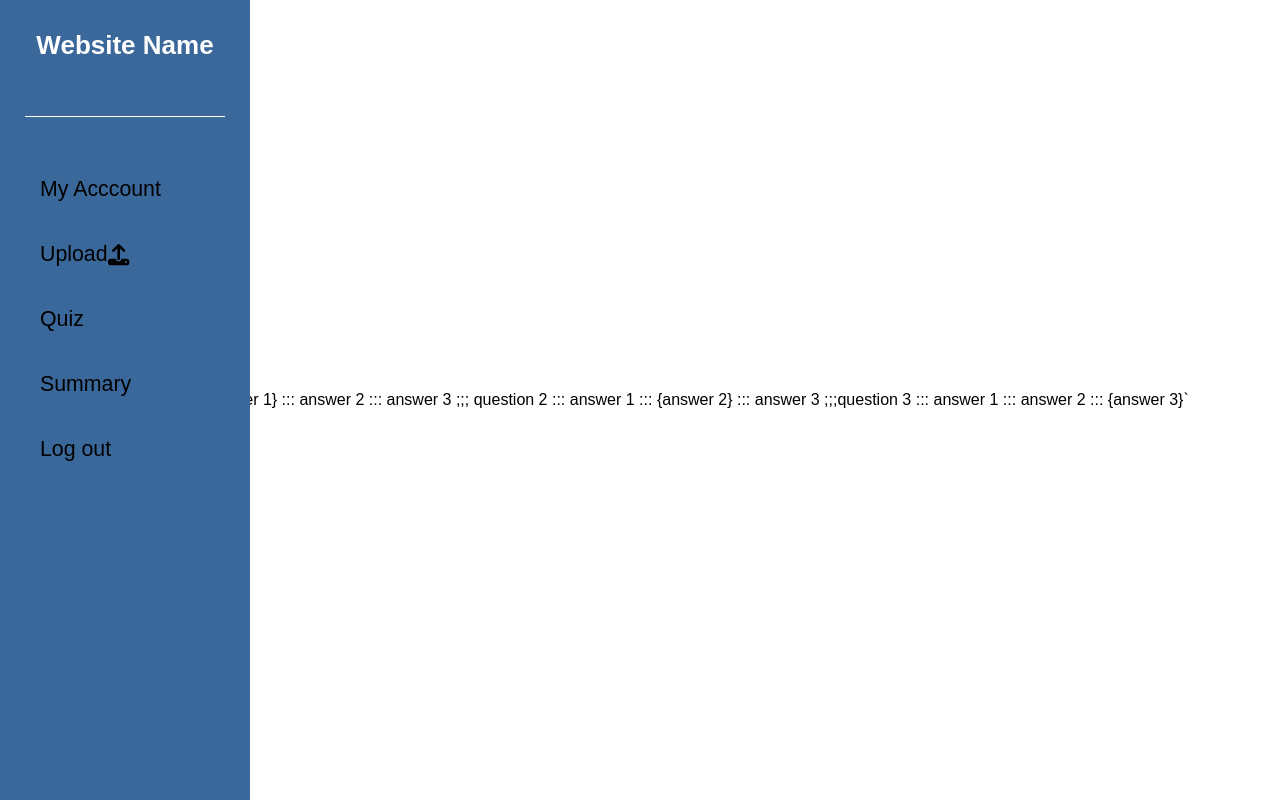
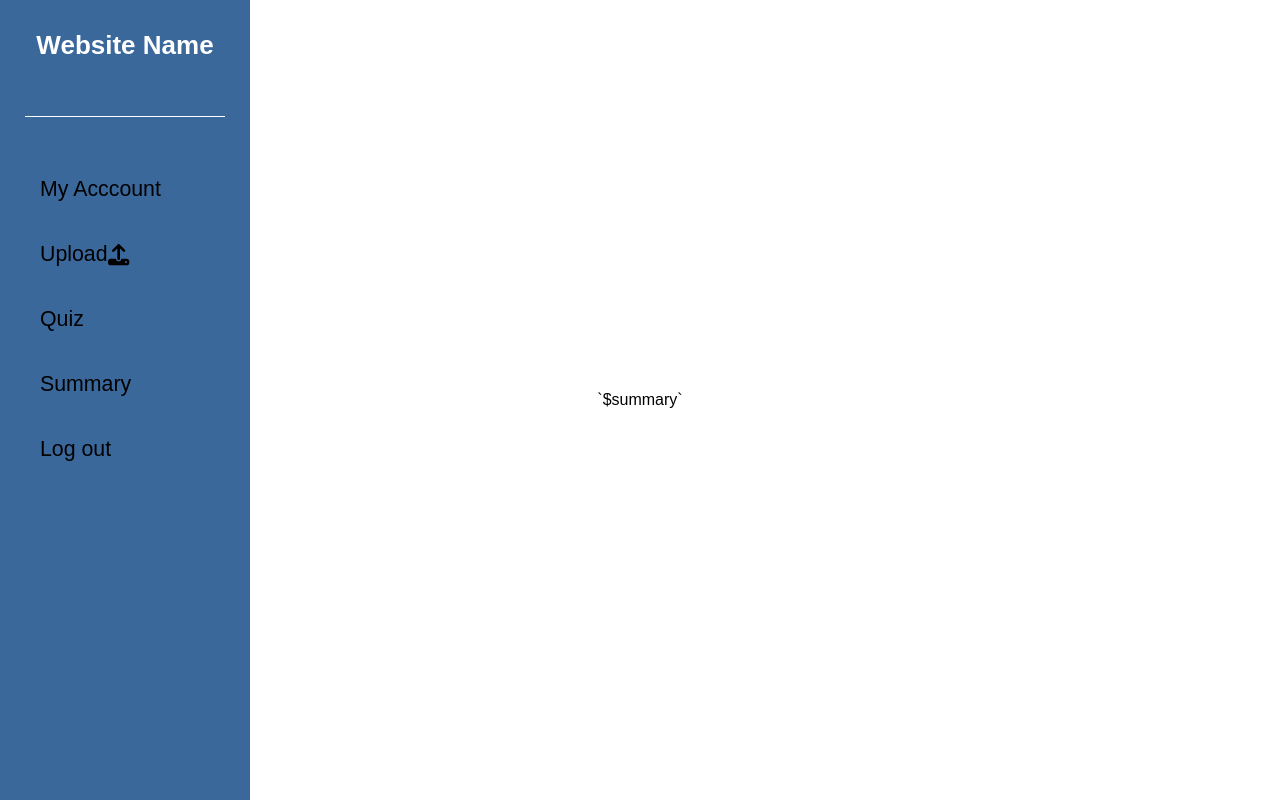
Before and after one commit to Mkenz01/Summarizer, a React (Vite) app in the folder frontend/: page /home in a window 1280 px wide. Both pictures are taken after a click on the link "Summary". Built offline with nearby package versions, Linux system fonts and the light colour scheme.

Commit message:
file upload working

```diff
--- a/frontend/src/pages/Home/components/Summary.tsx
+++ b/frontend/src/pages/Home/components/Summary.tsx
@@ -2,41 +2,13 @@ import React, { useState } from 'react';
 
 
 function Summary() {
-    /*const _ud: any = localStorage.getItem('user_data');
-    const ud = JSON.parse(_ud);
-    /*const userId = ud.userId;*/
-    const questionSeparator = ";;;";
-    const answerSepartator =  ":::";
-    const openAnswer = "{"
-    const closeAnswer = "}";
-    var quiz = "question 1 ::: {answer 1} ::: answer 2 ::: answer 3 ;;; question 2 ::: answer 1 ::: {answer 2} ::: answer 3 ;;;question 3 ::: answer 1 ::: answer 2 ::: {answer 3}";
-    /*async function addCard(e: any): Promise<void> {
-        e.preventDefault();
-        let obj = { userId: userId};
-        let js = JSON.stringify(obj);
-        try {
-            const response = await
-                fetch('https://summarizer4331.jordanshouse.site/api/getQuiz',
-                    {
-                        method: 'Get', body: js, headers: {
-                            'Content-Type':
-                                'application/json'
-                        }
-                    });
-            let txt = await response.text();
-            let res = JSON.parse(txt);
-            quiz = res.text;
-        }
-        catch (error: any) {
-            console.log(error)
-        }
-    }*/
+ const summary = "summary"
 
 
 
     return (
         <div>
-            `${quiz}`
+            `${summary}`
         </div>
     );
 }
```
